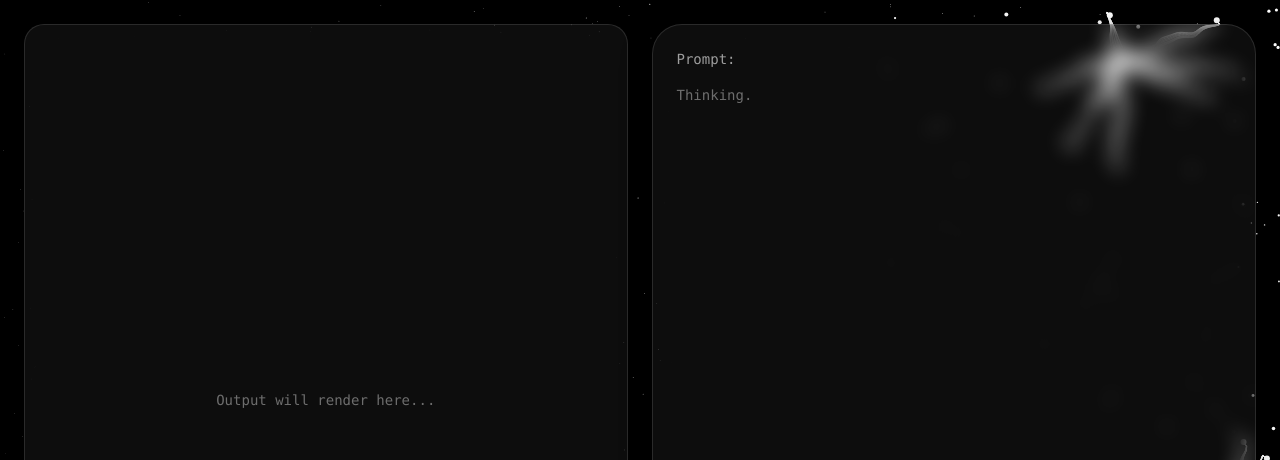
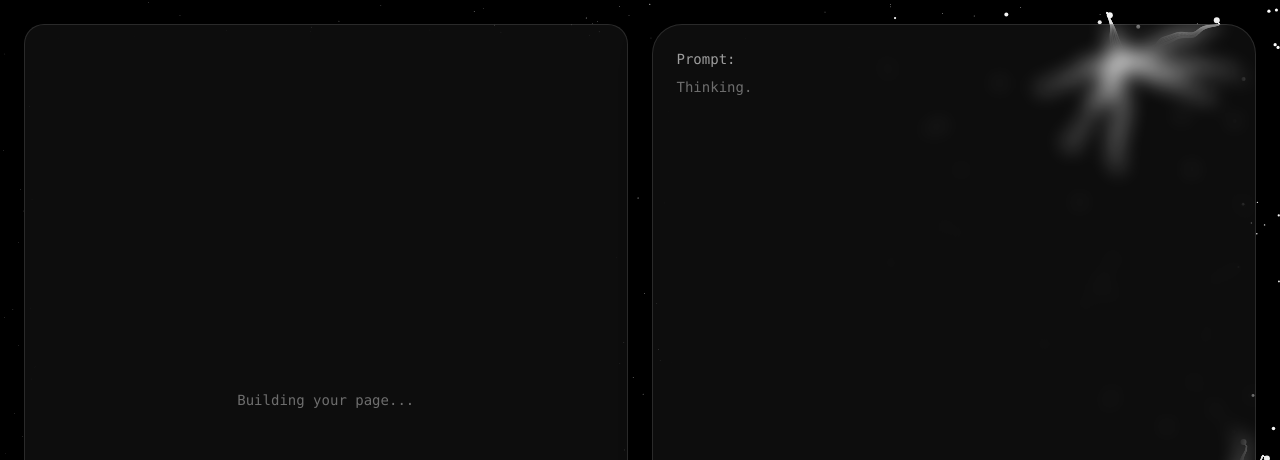
Before and after one commit to roshandhiman/Sable, a React (Vite) app: page /workspace in a window 1280 px wide. Shown: the top 460 px of the page. Built offline with nearby package versions, Linux system fonts and the light colour scheme.

Commit message:
backend wokrking

```diff
--- a/src/components/Workspace.jsx
+++ b/src/components/Workspace.jsx
@@ -6,21 +6,80 @@ export default function Workspace() {
   const location = useLocation();
   const { prompt, model } = location.state || {};
   const [dots, setDots] = useState('');
+  const [fullCode, setFullCode] = useState('');
+  const [displayedCode, setDisplayedCode] = useState('');
+  const [isGenerating, setIsGenerating] = useState(true);
+  const [isTyping, setIsTyping] = useState(false);
+  const [usedProvider, setUsedProvider] = useState('');
 
   useEffect(() => {
+    if (!isGenerating) return;
     const interval = setInterval(() => {
       setDots((d) => (d.length >= 3 ? '' : d + '.'));
     }, 400);
     return () => clearInterval(interval);
-  }, []);
+  }, [isGenerating]);
+
+  useEffect(() => {
+    if (!prompt) return;
+
+    async function fetchGeneration() {
+      setIsGenerating(true);
+      setFullCode('');
+      setDisplayedCode('');
+
+      try {
+        const res = await fetch('http://localhost:3001/generate', {
+          method: 'POST',
+          headers: { 'Content-Type': 'application/json' },
+          body: JSON.stringify({ model, history: [], prompt }),
+        });
+        const data = await res.json();
+
+        if (data.error) {
+          setDisplayedCode(`// Error: ${data.error}`);
+          setIsGenerating(false);
+          return;
+        }
+
+        setFullCode(data.html);
+        setUsedProvider(data.usedProvider);
+        setIsGenerating(false);
+        setIsTyping(true);
+      } catch (err) {
+        setDisplayedCode(`// Error: ${err.message}`);
+        setIsGenerating(false);
+      }
+    }
+
+    fetchGeneration();
+  }, [prompt, model]);
+
+  useEffect(() => {
+    if (!fullCode || !isTyping) return;
+
+    let i = 0;
+    const charsPerTick = 8;
+    const interval = setInterval(() => {
+      i += charsPerTick;
+      setDisplayedCode(fullCode.slice(0, i));
+      if (i >= fullCode.length) {
+        clearInterval(interval);
+        setIsTyping(false);
+      }
+    }, 15);
+
+    return () => clearInterval(interval);
+  }, [fullCode, isTyping]);
 
   return (
     <div className="relative flex w-full h-screen bg-black text-white overflow-hidden p-6 gap-6">
       <div className="absolute inset-0 z-0">
         <SpiderCursor />
       </div>
+
       <div
-        className="relative z-10 w-1/2 h-full flex items-center justify-center"
+        className="relative z-10 w-1/2 h-full flex items-center justify-center overflow-hidden"
         style={{
           borderRadius: '20px',
           background: 'rgba(255, 255, 255, 0.05)',
@@ -30,12 +89,22 @@ export default function Workspace() {
           boxShadow: '0 8px 32px rgba(0, 0, 0, 0.3)',
         }}
       >
-        <p className="text-white/40 font-mono text-sm">
-          Output will render here...
-        </p>
+        {!isTyping && fullCode ? (
+          <iframe
+            title="preview"
+            srcDoc={fullCode}
+            className="w-full h-full rounded-[20px] bg-white"
+            sandbox="allow-scripts"
+          />
+        ) : (
+          <p className="text-white/40 font-mono text-sm">
+            {isGenerating || isTyping ? 'Building your page...' : 'Output will render here...'}
+          </p>
+        )}
       </div>
+
       <div
-        className="relative z-10 w-1/2 h-full p-6 flex flex-col"
+        className="relative z-10 w-1/2 h-full p-6 flex flex-col overflow-hidden"
         style={{
           borderRadius: '30px',
           background: 'rgba(255, 255, 255, 0.05)',
@@ -45,12 +114,23 @@ export default function Workspace() {
           boxShadow: '0 8px 32px rgba(0, 0, 0, 0.3)',
         }}
       >
-        <p className="font-mono text-sm text-white/60 mb-4">
+        <p className="font-mono text-sm text-white/60 mb-2 shrink-0">
           Prompt: {prompt}
         </p>
-        <p className="font-mono text-sm text-white/40">
-          Thinking{dots}
-        </p>
+        {usedProvider && (
+          <p className="font-mono text-xs text-white/30 mb-4 shrink-0">
+            via {usedProvider}
+          </p>
+        )}
+        {isGenerating && (
+          <p className="font-mono text-sm text-white/40 mb-2 shrink-0">
+            Thinking{dots}
+          </p>
+        )}
+        <pre className="font-mono text-xs text-green-400/90 overflow-y-auto flex-1 whitespace-pre-wrap">
+          {displayedCode}
+          {isTyping && <span className="animate-pulse">▊</span>}
+        </pre>
       </div>
     </div>
   );
```
